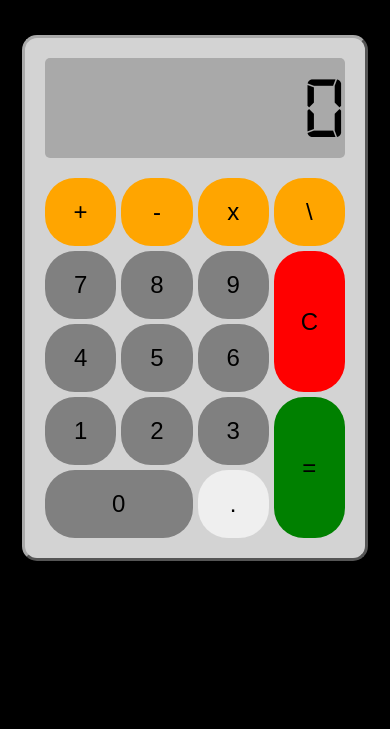
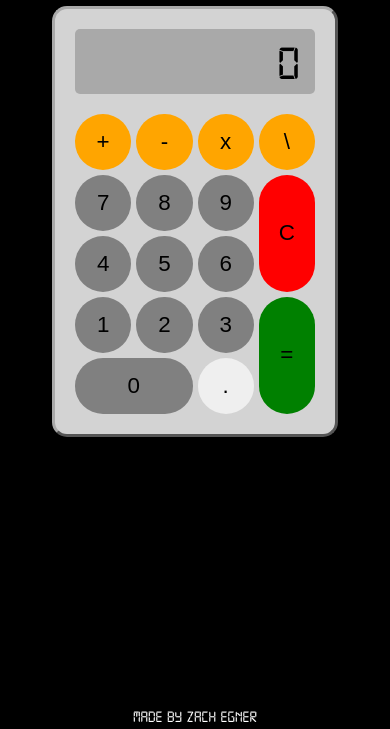
Before and after one commit to Kongman551/Calculator, a plain HTML site: page index.html in a window 390 px wide. Shown: the part 115-844 px from the top of the page. Drawn offline with Linux system fonts and the light colour scheme.

Commit message:
fix mobile view

```diff
--- a/index.html
+++ b/index.html
@@ -50,6 +50,8 @@
         </div>
     </div>
     <h3 id="error"></h3>
+
+    <footer id="signature">Made by Zach Egner</footer>
     <script src="/Calculator/script.js"></script>
 </body>
 
--- a/style.css
+++ b/style.css
@@ -1,15 +1,15 @@
-html{
+html {
     background-color: black;
 }
-h3{
-    color:white;
-}
-#heading{
+
+
+#heading {
     font-family: calcFont;
     text-align: center;
     font-size: 5em;
     color: lightgray;
 }
+
 #container {
     display: flex;
     flex-direction: column;
@@ -44,7 +44,7 @@ h3{
     -moz-appearance: none;
 }
 
-button:hover{
+button:hover {
     filter: brightness(0.85);
 }
 
@@ -60,7 +60,7 @@ button:active {
     background-color: orange;
 }
 
-.operator:focus{
+.operator:focus {
     background-color: darkorange;
 }
 
@@ -78,7 +78,7 @@ button:active {
     background-color: red;
 }
 
-#equals{
+#equals {
     grid-row-start: 4;
     grid-row-end: 6;
     grid-column-start: 4;
@@ -94,31 +94,60 @@ button:active {
     border-radius: 5px;
 
 }
-#screen{
+
+#screen {
     font-family: calcFont;
     text-align: right;
     font-size: 5.5em;
-    position:relative;
+    position: relative;
     top: 0;
     margin: 0;
     padding-top: 15px;
+}
+
+#error {
+    color: white;
+    font-family: calcFont;
+    text-align: center;
+}
+
+#signature {
+    color: white;
+    font-family: calcFont;
+    text-align: center;
+    position: fixed;
+    left: 0;
+    bottom: 0;
+    margin-bottom: 10px;
+    width: 100%;
 }
 
 @font-face {
     font-family: calcFont;
     src: url(/Calculator/fonts/digital-7.ttf);
 }
-.active{
-    /* background-color: darkorange; */
+
+@media (max-width: 400px) {
+    #container {
+        width: 240px;
     }
 
-@media only screen and (max-width: 400px) {
-    #container{
-        width: 300px;
+    #display {
+        height: 65px;
     }
+
+    #screen {
+        font-size: 3em;
+        padding-right: 15px;
+    }
+
     #calc-container button {
-        padding: 20px 0;
+        padding: 15px 0;
         border-radius: 30px;
-        font-size: 1.5em;
+        font-size: 1.4em;
+    }
+
+    #heading {
+        font-size: 4em;
     }
 }
```
Lines whose indentation alone changed are shown as unchanged.
